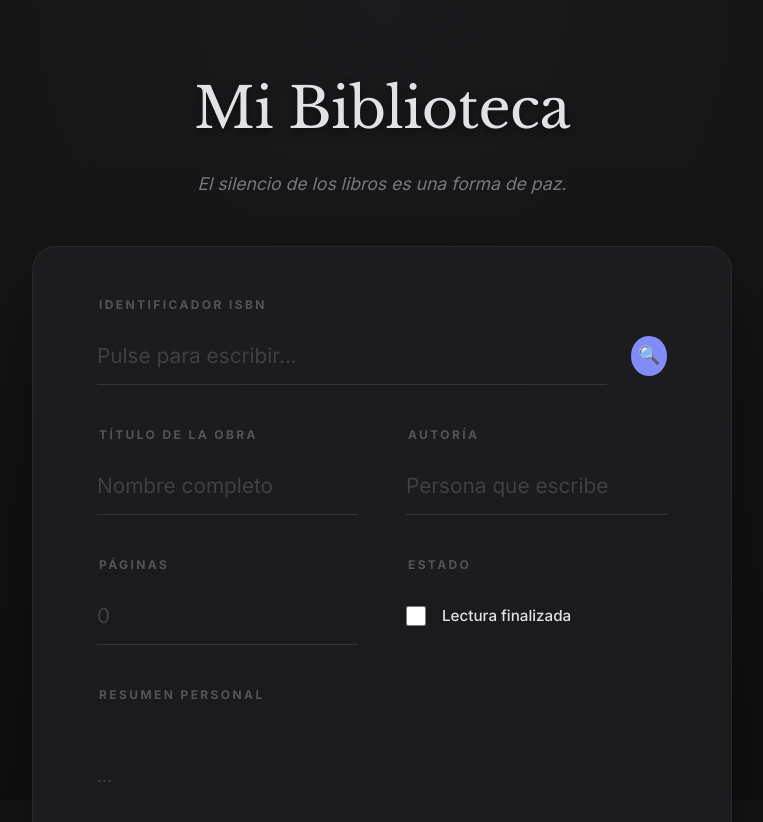
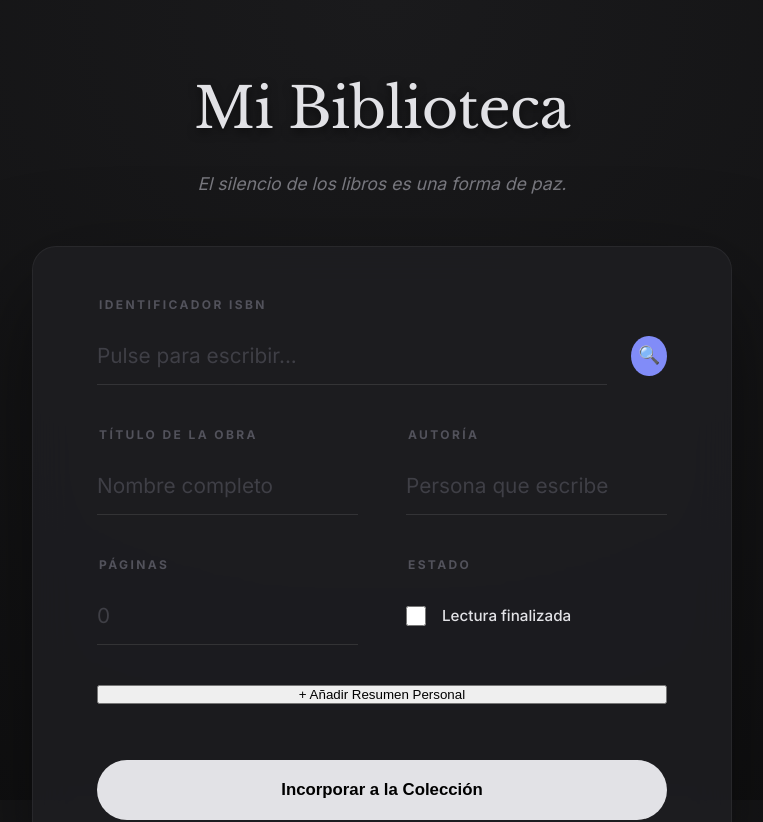
Before and after one commit to like53ar/biblioteca, an Angular app in the folder angular-app/: page / in a window 1280 px wide. Shown: the top 822 px of the page, without its empty margins (258-1021 px from the left). Built offline with nearby package versions, Linux system fonts and the light colour scheme.

Commit message:
Feat: Hide summary field by default to save space

```diff
--- a/angular-app/src/app/app.ts
+++ b/angular-app/src/app/app.ts
@@ -56,12 +56,21 @@ import { CommonModule } from '@angular/common';
             </div>
           </div>
 
-          <div class="input-group" style="gap: 2.5rem;">
-            <label for="summary">Resumen Personal</label>
-            <textarea id="summary" name="summary" [(ngModel)]="formState().summary"
-                      class="zen-input" placeholder="..."
-                      rows="2" style="resize: none; font-size: 1.1rem; line-height: 1.8;"></textarea>
-          </div>
+          @if (!showSummaryField()) {
+            <button type="button" class="btn-zen-secondary" (click)="showSummaryField.set(true)">
+              + Añadir Resumen Personal
+            </button>
+          } @else {
+            <div class="input-group" style="gap: 1rem;">
+              <div style="display: flex; justify-content: space-between; align-items: baseline;">
+                <label for="summary">Resumen Personal</label>
+                <button type="button" class="btn-text-zen" (click)="showSummaryField.set(false)">Ocultar</button>
+              </div>
+              <textarea id="summary" name="summary" [(ngModel)]="formState().summary"
+                        class="zen-input" placeholder="Escriba aquí..."
+                        rows="2" style="resize: none; font-size: 1.1rem; line-height: 1.8;"></textarea>
+            </div>
+          }
 
           <button type="submit" class="btn-zen-action">
             Incorporar a la Colección
@@ -122,6 +131,7 @@ export class App {
 
   searchTerm = signal('');
   isLoading = signal(false);
+  showSummaryField = signal(false);
 
   formState = signal({
     title: '',
--- a/angular-app/src/index.css
+++ b/angular-app/src/index.css
@@ -204,6 +204,40 @@ input[type="checkbox"] {
     transform: scale(1.02);
 }
 
+.btn-zen-secondary {
+    background: transparent;
+    color: var(--text-secondary);
+    border: 1px dashed #ddd;
+    padding: 1rem;
+    border-radius: var(--radius-luxe);
+    font-size: 0.95rem;
+    font-weight: 500;
+    cursor: pointer;
+    transition: all 0.3s ease;
+    margin-top: 1rem;
+}
+
+.btn-zen-secondary:hover {
+    border-color: var(--accent);
+    color: var(--accent);
+}
+
+.btn-text-zen {
+    background: none;
+    border: none;
+    color: var(--text-muted);
+    font-size: 0.8rem;
+    font-weight: 600;
+    text-transform: uppercase;
+    letter-spacing: 0.05em;
+    cursor: pointer;
+    text-decoration: underline;
+}
+
+.btn-text-zen:hover {
+    color: var(--accent);
+}
+
 /* Listado Minimalista */
 .collection-zen {
     display: flex;
```
